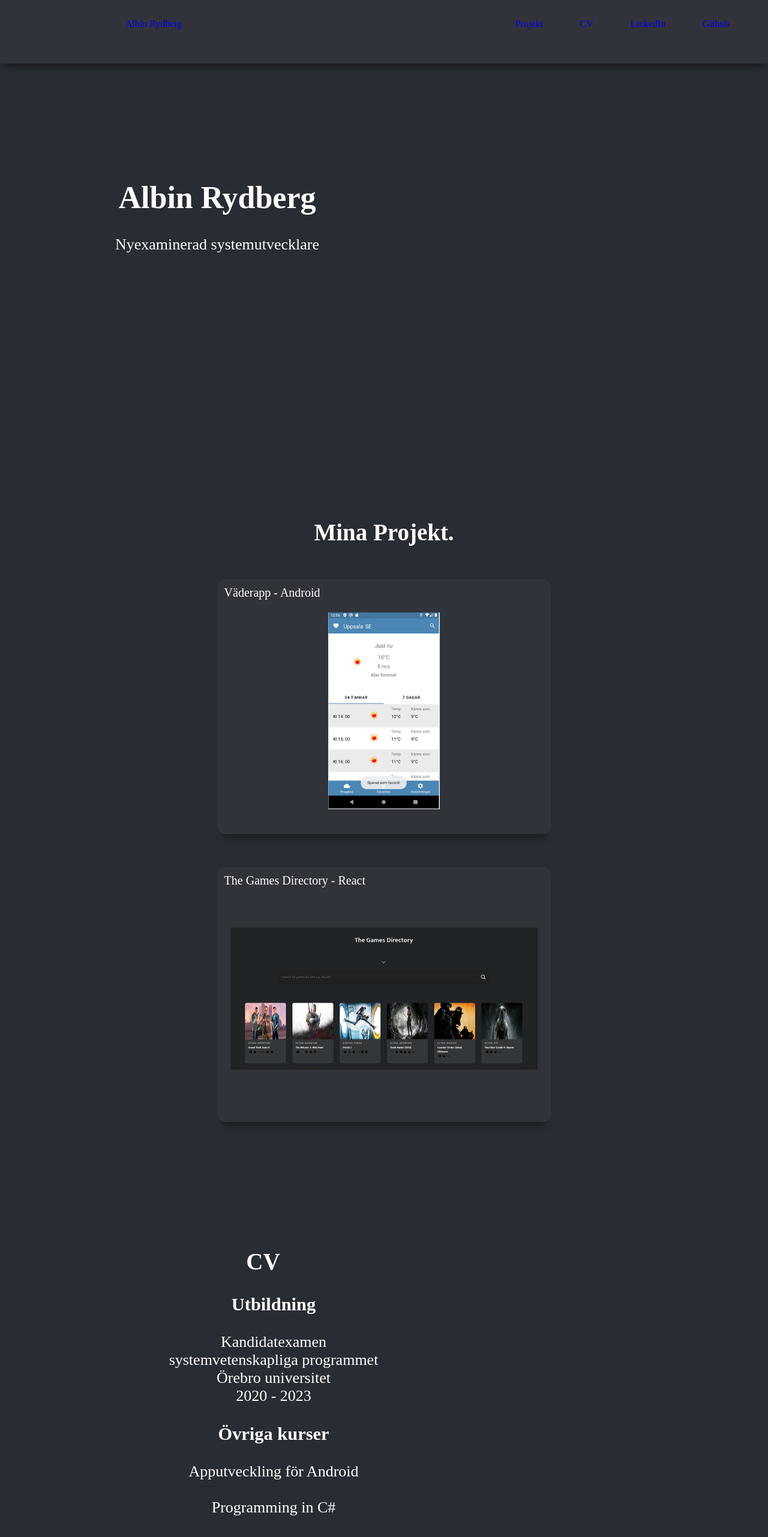
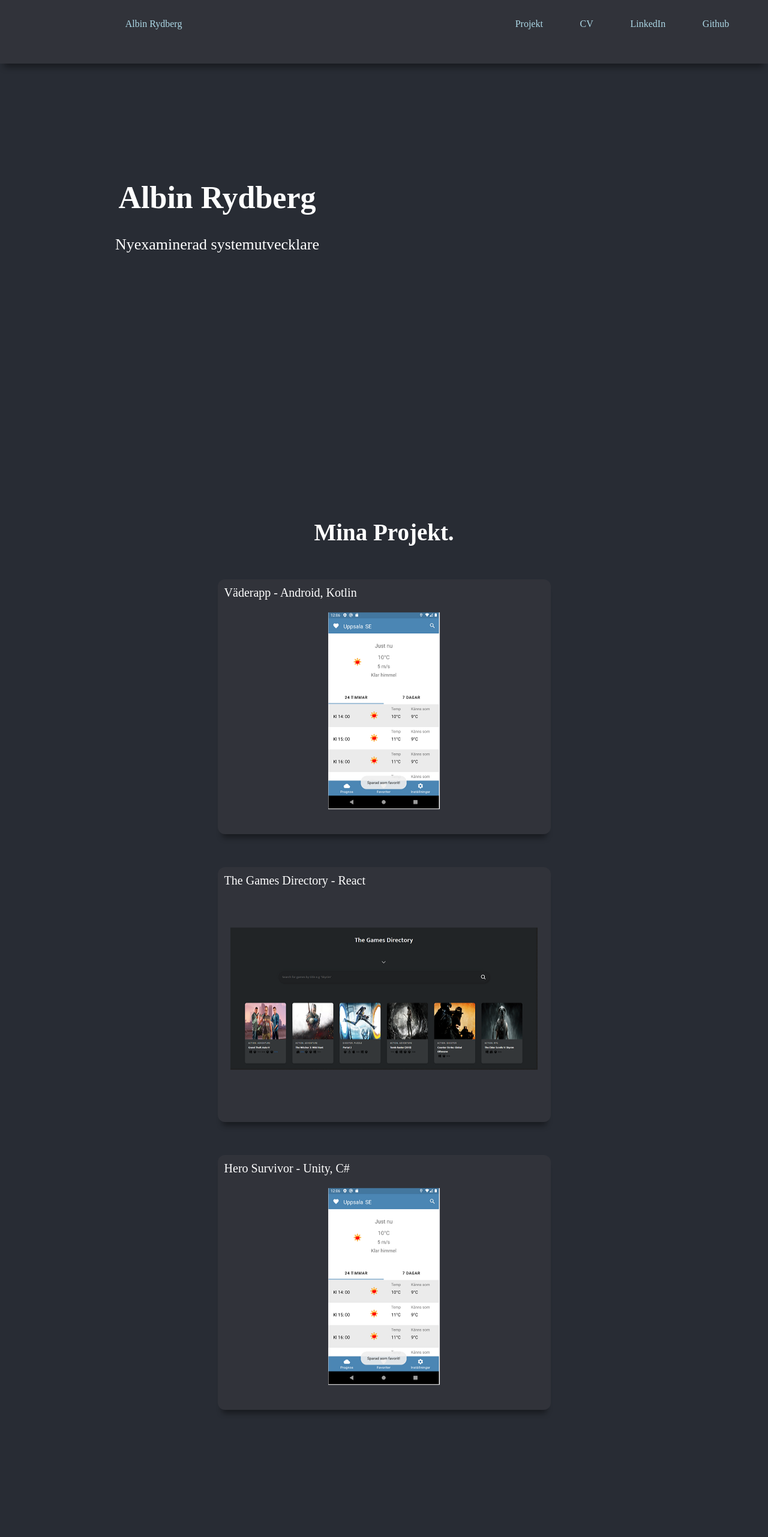
Before and after one commit to alrydb/albinrydberg, a React (Create React App) app: page / in a window 1280 px wide. Shown: the top 2563 px of the page at 60% size. Built offline with nearby package versions, Linux system fonts and the light colour scheme; a web font is replaced by a local one.

Commit message:
nytt projekt

```diff
--- a/src/App.css
+++ b/src/App.css
@@ -294,11 +294,12 @@ li{
   list-style: none;
 }
 
-a {text-decoration: none;}
+a {text-decoration: none; color:lightblue}
 a:visited { text-decoration: none; color:white; }
-a:hover { text-decoration: none; color:blue; }
+a:hover { text-decoration: none; color:lightblue; }
 a:focus { text-decoration: none; color:lightblue; }
-a:hover, a:active { text-decoration: none; color:darkslateblue }
+a:default {text-decoration: none; color:lightblue}
+/* a:hover, a:active { text-decoration: none; color:darkslateblue } */
 
 
 .close-btn{
--- a/src/components/ProjectList.jsx
+++ b/src/components/ProjectList.jsx
@@ -10,22 +10,30 @@ export default function ProjectList() {
   const [titlePopup, setTitlePopup] = useState([''])
   const [linkPopup, setLinkPopup] = useState([''])
   const [videoPopup, setVideoPopup] = useState([''])
+  const [isGame, setIsGame] = useState(true)
 
+
+
+  const vampireSurvivorsLink = <a style={{fontStyle:'italic'}} href="https://store.steampowered.com/app/1794680/Vampire_Survivors/" target="_blank"> Vampire Survivors</a>
 
   const descriptionVaderApp = "En väderapp utvecklad i syfte att lära mig android-utveckling med Kotlin. Använder sig av openweathermap.org API för att hämta väderdata. I appen så kan man söka på platser för att sedan få en detaljerad 24-timmars väderprognos samt en översiktlig 7-dagars väderprognos. Platser kan sedan sparas som favoriter för enkel åtkomst"
   const descriptionGamesDirectory = "Mitt första projekt skapat med React. The Games Directory är en hemsida där man kan söka på speltitlar, eller spelutvecklare, och se information om saker som lanseringsdatum, en beskrivning av spelet, metacritic poäng m.m., för varje spel."
+  const descriptionHeroSurvivor = <>Mitt första fullbordade spelprojekt i Unity. Inspirerat av det välkända spelet {vampireSurvivorsLink} Spelet går ut på att överleva samtidigt som man omringas av vågor av monster. Spelaren blir starkare genom att döda monster och plocka upp experience för att levla upp där spelaren får välja mellan 1 av 3 uppgraderingar. </>
 
-  const titleVaderApp ="Väderapp - Android"
+  const titleVaderApp ="Väderapp - Android, Kotlin"
   const titleGamesDirectory = "The Games Directory - React"
+  const titleHeroSurvivor = "Hero Survivor - Unity, C#"
 
   const imageVaderApp = 'images/projectvaderapp.png'
   const imageGamesDirectory = 'images/projectgamessite.png'
 
   const videoVaderapp = <iframe src="https://www.youtube.com/embed/-33V_B4zhz8" title="YouTube video player" frameborder="0" allow="accelerometer; autoplay; clipboard-write; encrypted-media; gyroscope; picture-in-picture; web-share" allowfullscreen></iframe>
   const videoGamesDirectory = <iframe src="https://www.youtube.com/embed/-H1CeSBgx58" title="YouTube video player" frameborder="0" allow="accelerometer; autoplay; clipboard-write; encrypted-media; gyroscope; picture-in-picture; web-share" allowfullscreen></iframe>
+  const videoHeroSurvvior = <iframe src="https://www.youtube.com/embed/bOfusYHbpoo" title="YouTube video player" frameborder="0" allow="accelerometer; autoplay; clipboard-write; encrypted-media; gyroscope; picture-in-picture; web-share" allowfullscreen></iframe>
 
   const linkVaderApp = "https://github.com/alrydb/VaderApp"
   const linkGamesDirectory = "https://github.com/alrydb/TheGamesDirectory"
+  const linkHeroSurvivor = "https://alrydb.github.io/Hero-Survivor/"
 
   return (
     <div className='projectList' id='projects'>
@@ -33,12 +41,13 @@ export default function ProjectList() {
 
 
 
-          <div className='project' onClick={() =>  {setButtonPopup(true); setTitlePopup(titleVaderApp);setDescriptionPopup(descriptionVaderApp); setImagePopup(imageVaderApp); setVideoPopup(videoVaderapp); setLinkPopup(linkVaderApp)}}> <p>{titleVaderApp}</p><img src={imageVaderApp} alt="" />  </div>
-          <div className='project' onClick={() => { setButtonPopup(true); setTitlePopup(titleGamesDirectory);setDescriptionPopup(descriptionGamesDirectory); setImagePopup(imageGamesDirectory); setVideoPopup(videoGamesDirectory); setLinkPopup(linkGamesDirectory)}}> <p>{titleGamesDirectory}</p><img src={imageGamesDirectory}alt="" /> </div>
+          <div className='project' onClick={() =>  {setButtonPopup(true); setIsGame(false); setTitlePopup(titleVaderApp);setDescriptionPopup(descriptionVaderApp); setImagePopup(imageVaderApp); setVideoPopup(videoVaderapp); setLinkPopup(linkVaderApp)}}> <p>{titleVaderApp}</p><img src={imageVaderApp} alt="" />  </div>
+          <div className='project' onClick={() => { setButtonPopup(true); setIsGame(false); setTitlePopup(titleGamesDirectory);setDescriptionPopup(descriptionGamesDirectory); setImagePopup(imageGamesDirectory); setVideoPopup(videoGamesDirectory); setLinkPopup(linkGamesDirectory)}}> <p>{titleGamesDirectory}</p><img src={imageGamesDirectory}alt="" /> </div>
+          <div className='project' onClick={() =>  {setButtonPopup(true); setIsGame(true); setTitlePopup(titleHeroSurvivor);setDescriptionPopup(descriptionHeroSurvivor); setImagePopup(imageVaderApp); setVideoPopup(videoHeroSurvvior); setLinkPopup(linkHeroSurvivor); }}> <p>{titleHeroSurvivor}</p><img src={imageVaderApp} alt="" />  </div>
           {/* <div className='project'> <img src="https://via.placeholder.com/150" alt="" /> </div>
           <div className='project'> <img src="https://via.placeholder.com/150" alt="" /> </div> */}
 
-      <Popup trigger={buttonPopup} setTrigger={setButtonPopup} >
+      <Popup trigger={buttonPopup} setTrigger={setButtonPopup}>
 
      <div className='popup-top'>
     <div className='popup-video'>{videoPopup}</div>
@@ -48,7 +57,7 @@ export default function ProjectList() {
       <div className='popup-bottom'>
       <p> {titlePopup}</p>
       <p>{descritpionPopup}</p>
-      <p><a href={linkPopup} target="_blank">Länk till Github repo</a></p>
+      <p><a href={linkPopup} target="_blank"> {isGame ? ("Länk till spelet") : ("Länk till github repo")}</a></p>
       </div>
 
 
```
